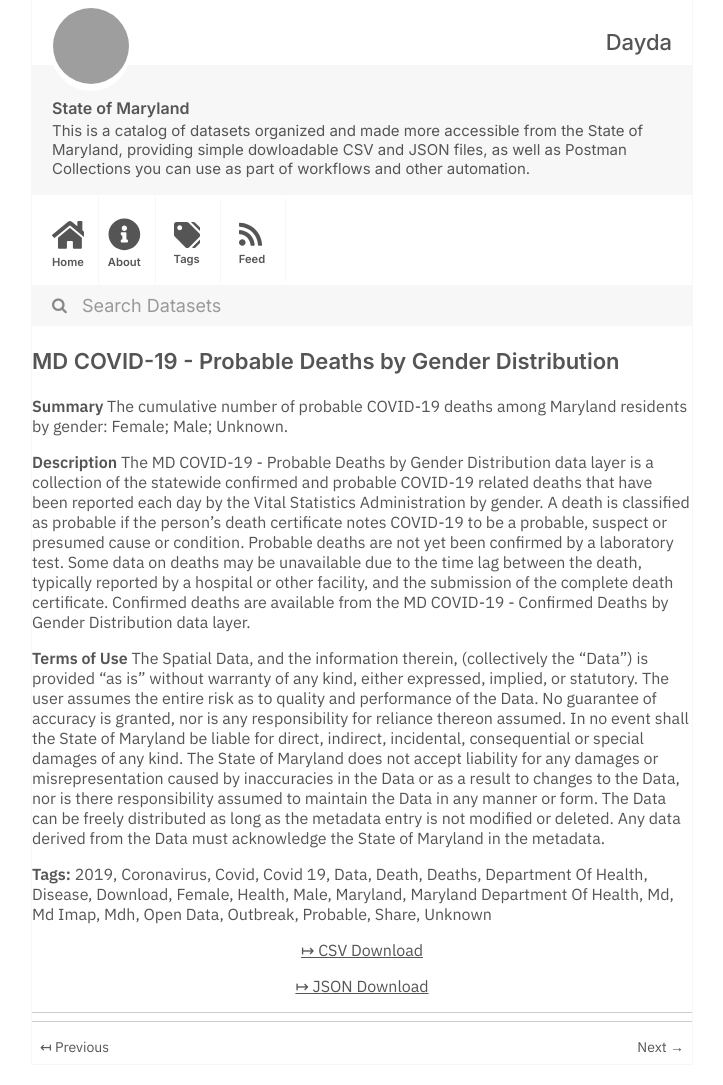
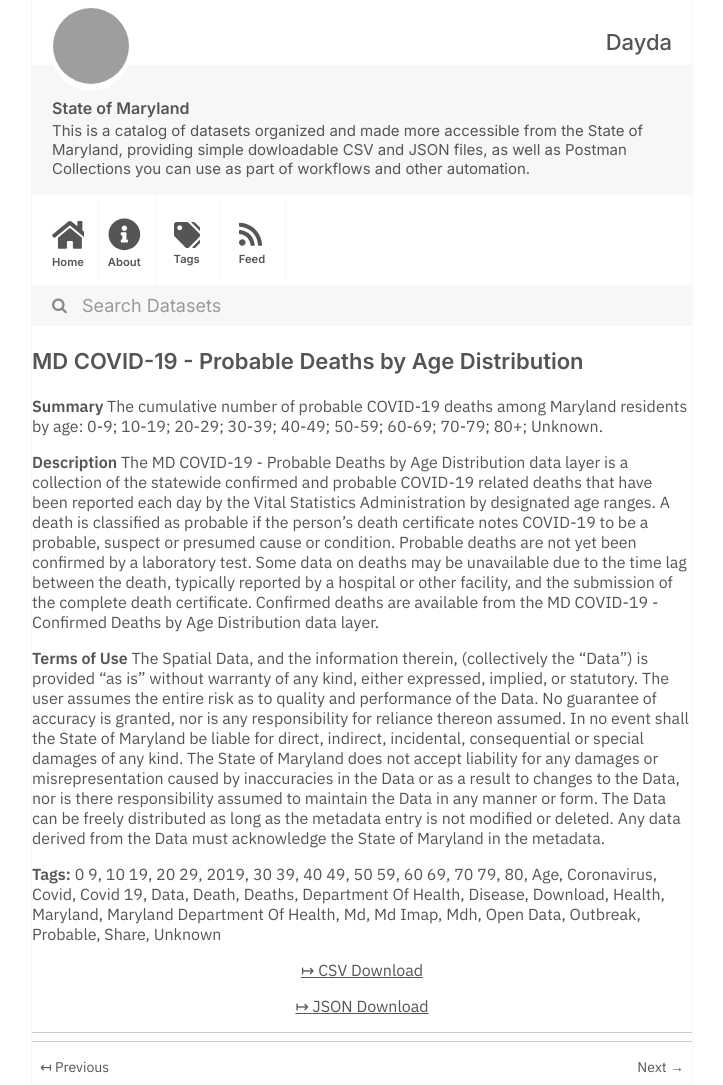
Before and after one commit to dayda-entities/state-of-maryland, a Jekyll site: the page built from _posts/2020-11-10-md-covid-19-probable-deaths-by.md, in a window 1280 px wide. Shown: the whole page, without its empty margins (278-1001 px from the left). Built offline with Jekyll 4.4.1, drawn with Linux system fonts in a browser that asks for light colours; grey boxes are pictures that could not be loaded.

Commit message:
Publish Data

```diff
--- a/_posts/2020-11-10-md-covid-19-probable-deaths-by.md
+++ b/_posts/2020-11-10-md-covid-19-probable-deaths-by.md
@@ -1,11 +1,21 @@
 ---
-title: MD COVID-19 - Probable Deaths by Gender Distribution
-created: '2020-11-10T17:25:44.705768'
-modified: '2020-12-04T19:15:18.521425'
+title: MD COVID-19 - Probable Deaths by Age Distribution
+created: '2020-11-10T17:24:35.065555'
+modified: '2020-12-04T19:14:40.388887'
 state: active
 type: dataset
 tags:
+  - 0 9
+  - 10 19
+  - 20 29
   - '2019'
+  - 30 39
+  - 40 49
+  - 50 59
+  - 60 69
+  - 70 79
+  - '80'
+  - Age
   - Coronavirus
   - Covid
   - Covid 19
@@ -15,9 +25,7 @@ tags:
   - Department Of Health
   - Disease
   - Download
-  - Female
   - Health
-  - Male
   - Maryland
   - Maryland Department Of Health
   - Md
@@ -30,17 +38,17 @@ tags:
   - Unknown
 groups:
   - Local Government
-csv_url: 'https://opendata.maryland.gov/api/views/w2wg-xw5p/rows.csv?accessType=DOWNLOAD'
+csv_url: 'https://opendata.maryland.gov/api/views/daz6-3c89/rows.csv?accessType=DOWNLOAD'
 json_url: >-
-  https://opendata.maryland.gov/api/views/w2wg-xw5p/rows.json?accessType=DOWNLOAD
+  https://opendata.maryland.gov/api/views/daz6-3c89/rows.json?accessType=DOWNLOAD
 layout: post
 
 ---
 <b>Summary</b>
-The cumulative number of probable COVID-19 deaths among Maryland residents by gender: Female; Male; Unknown.
+The cumulative number of probable COVID-19 deaths among Maryland residents by age: 0-9; 10-19; 20-29; 30-39; 40-49; 50-59; 60-69; 70-79; 80+; Unknown.
 
 <b>Description</b>
-The MD COVID-19 - Probable Deaths by Gender Distribution data layer is a collection of the statewide confirmed and probable COVID-19 related deaths that have been reported each day by the Vital Statistics Administration by gender. A death is classified as probable if the person's death certificate notes COVID-19 to be a probable, suspect or presumed cause or condition. Probable deaths are not yet been confirmed by a laboratory test. Some data on deaths may be unavailable due to the time lag between the death, typically reported by a hospital or other facility, and the submission of the complete death certificate. Confirmed deaths are available from the MD COVID-19 - Confirmed Deaths by Gender Distribution data layer.
+The MD COVID-19 - Probable Deaths by Age Distribution data layer is a collection of the statewide confirmed and probable COVID-19 related deaths that have been reported each day by the Vital Statistics Administration by designated age ranges. A death is classified as probable if the person's death certificate notes COVID-19 to be a probable, suspect or presumed cause or condition. Probable deaths are not yet been confirmed by a laboratory test. Some data on deaths may be unavailable due to the time lag between the death, typically reported by a hospital or other facility, and the submission of the complete death certificate. Confirmed deaths are available from the MD COVID-19 - Confirmed Deaths by Age Distribution data layer.
 
 <b>Terms of Use</b>
 The Spatial Data, and the information therein, (collectively the "Data") is provided "as is" without warranty of any kind, either expressed, implied, or statutory. The user assumes the entire risk as to quality and performance of the Data. No guarantee of accuracy is granted, nor is any responsibility for reliance thereon assumed. In no event shall the State of Maryland be liable for direct, indirect, incidental, consequential or special damages of any kind. The State of Maryland does not accept liability for any damages or misrepresentation caused by inaccuracies in the Data or as a result to changes to the Data, nor is there responsibility assumed to maintain the Data in any manner or form. The Data can be freely distributed as long as the metadata entry is not modified or deleted. Any data derived from the Data must acknowledge the State of Maryland in the metadata.
```
